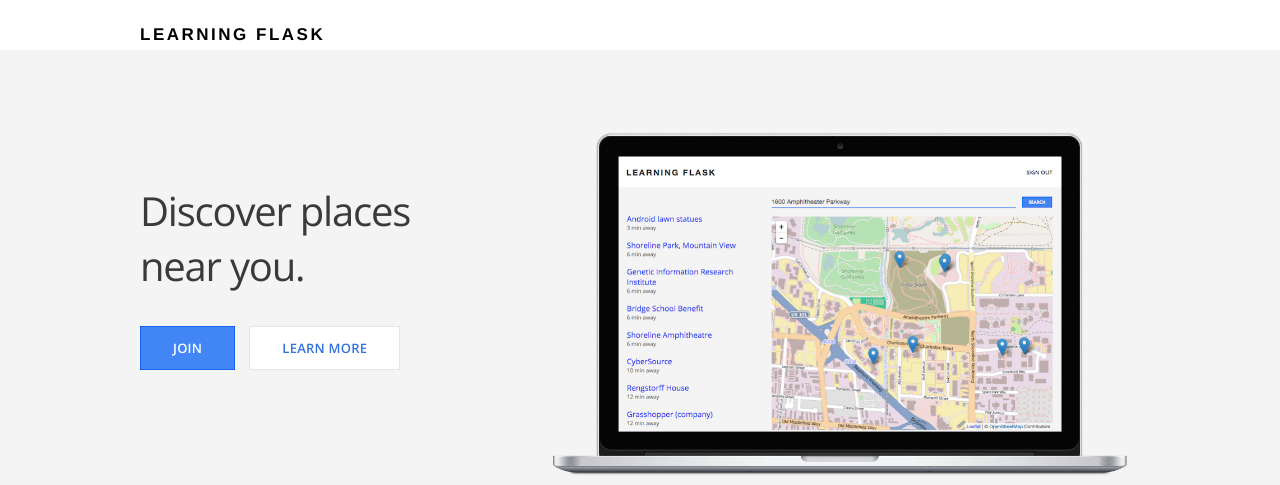
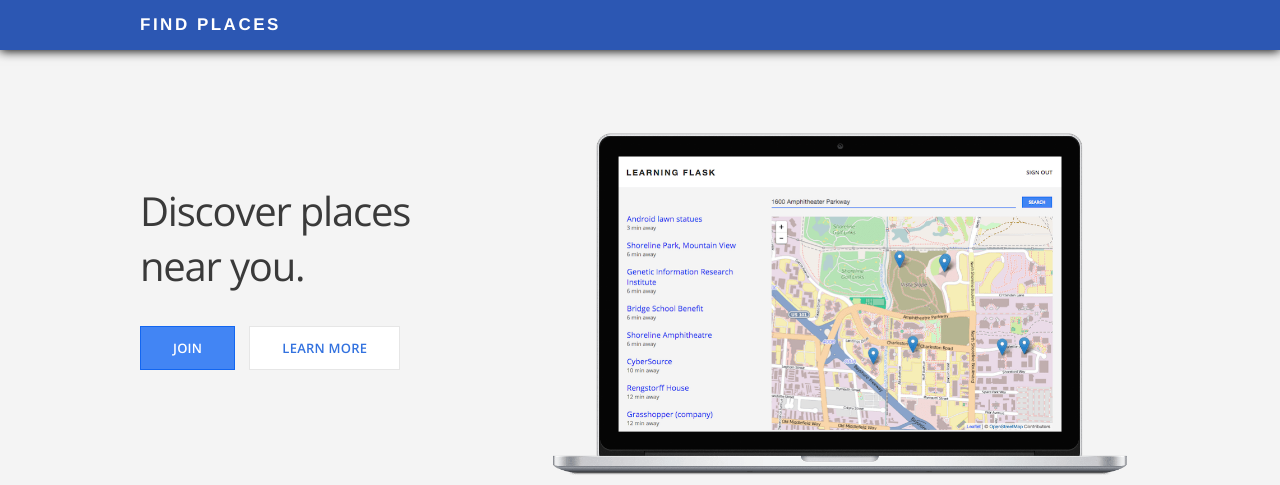
Before and after one commit to unique1o1/Find-Places, a Flask app: page / in a window 1280 px wide. Shown: the top 485 px of the page. Run offline with Flask 2, Linux system fonts and the light colour scheme; some libraries are stand-ins or nearby versions.

Commit message:
design changes

```diff
--- a/static/css/main.css
+++ b/static/css/main.css
@@ -92,8 +92,9 @@ a {
  */
 
 header {
-  background-color: #fff;
+  background-color: rgb(44, 87, 179);
   padding: 25px 0;
+  box-shadow: 0px 1px 10px 0px #000;
 }
 
 .title {
@@ -101,6 +102,8 @@ header {
   font-family: 'Helvetica Neue', Arial, Helvetica, sans-serif;
   font-size: 17px;
   letter-spacing: 2.5px;
+  margin-top: -10px;
+  color: white;
   text-transform: uppercase;
 }
 
--- a/templates/layout.html
+++ b/templates/layout.html
@@ -10,7 +10,7 @@
   <body>
     <header>
       <div class="container">
-        <h1 class="title">Learning Flask</h1>
+        <h1 class="title">Find Places</h1>
       </div>
     </header>
 
```
Also changed, not shown: static/css/home.css (+4 -4 lines).
